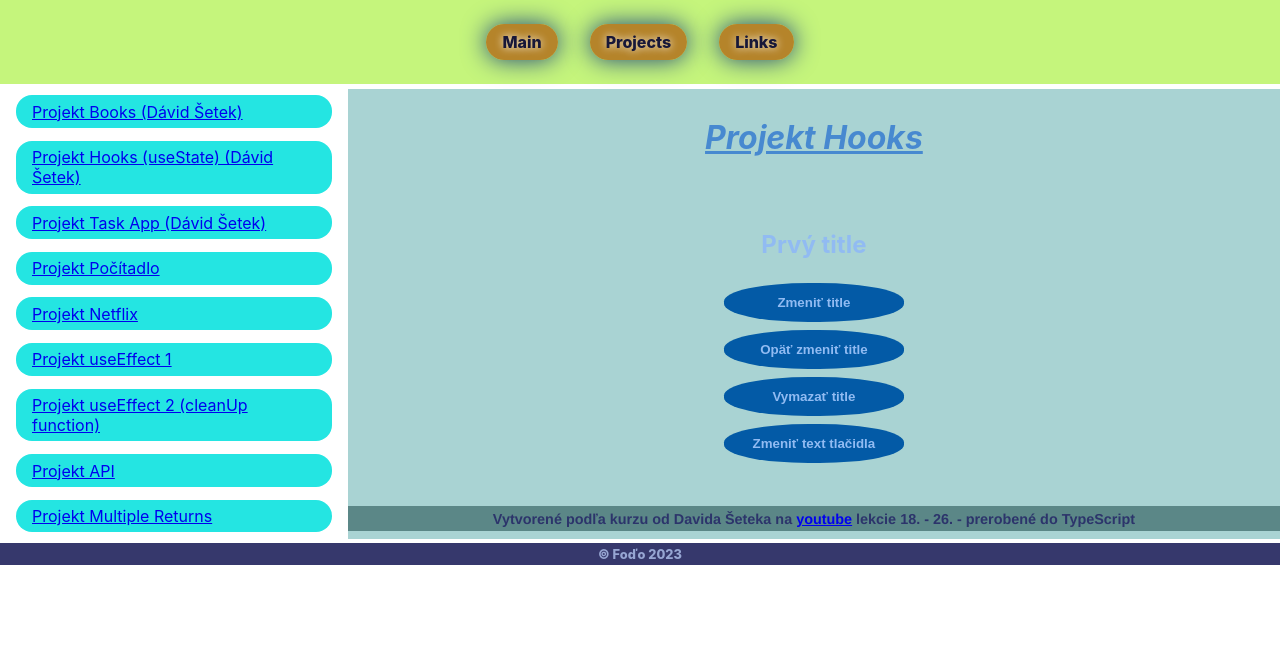
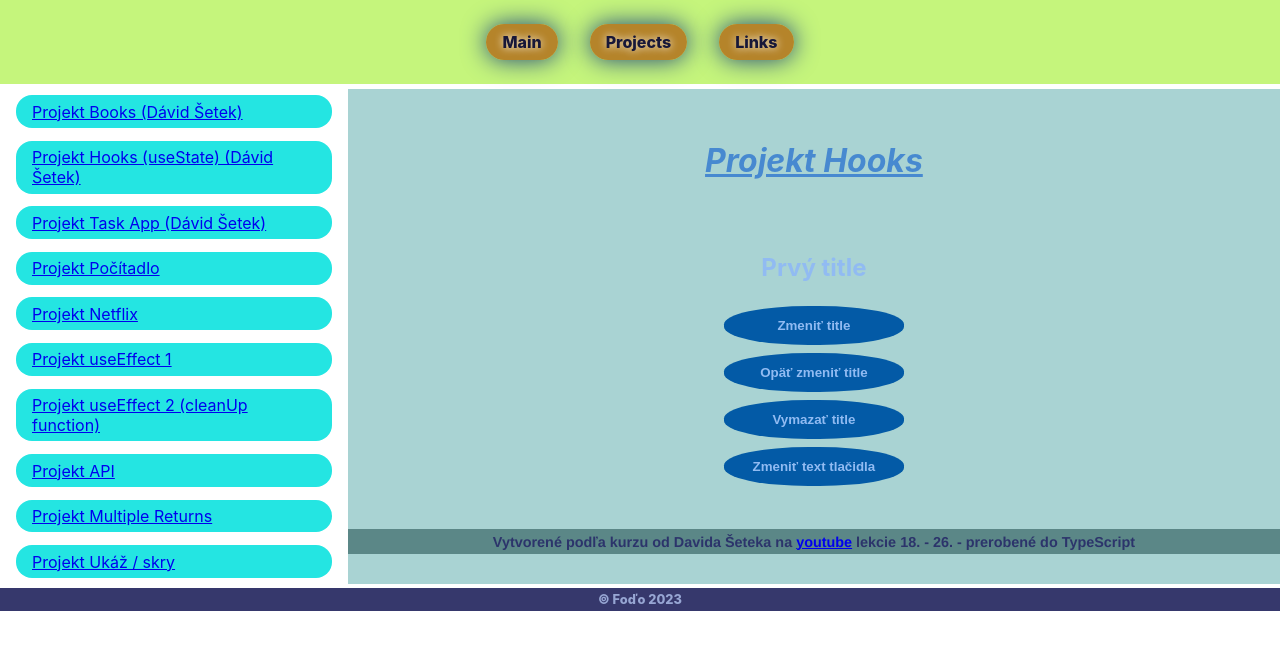
Before and after one commit to FodoFofo/Ucenie, a React (Create React App) app: page /setekHooks in a window 1280 px wide. Shown: the top 650 px of the page. Built offline with nearby package versions, Linux system fonts and the light colour scheme; the HTML template or start-up script is replaced by a standard one.

Commit message:
Doplnenie projektu ukáž_skry

```diff
--- a/src/App.tsx
+++ b/src/App.tsx
@@ -20,6 +20,7 @@ import AppUseEffect1 from "./components/Setek/AppUseEffect/AppUseEffect1";
 import AppUseEffect2 from "./components/Setek/AppUseEffect/AppUseEffect2";
 import AppApi from "./components/Setek/AppAPI/AppApi";
 import AppMultipleReturns from "./components/Setek/AppMultipleReturns/AppMultipleReturns";
+import AppShowHide from "./components/Setek/AppShowHide/AppShowHide";
 
 const App = () => {
   return (
@@ -140,6 +141,18 @@ const App = () => {
               </Project>
             }
           />
+          <Route
+            path="/setekAppShowHide"
+            element={
+              <Project
+                title="Projekt Ukáž / skry"
+                link="https://www.youtube.com/watch?v=RdDzoVJOxX4&list=PLQ8x_VWW6Akua8I5spV8nHIWlG6_tX6dx"
+                lessons="80. - 81."
+              >
+                <AppShowHide />
+              </Project>
+            }
+          />
         </Routes>
       </main>
 
--- a/src/components/Aside.tsx
+++ b/src/components/Aside.tsx
@@ -33,6 +33,9 @@ const Aside = () => {
       <NavLink className="project-link" to="/setekAppMultipleReturns">
         Projekt Multiple Returns
       </NavLink>
+      <NavLink className="project-link" to="/setekAppShowHide">
+      Projekt Ukáž / skry
+      </NavLink>
     </div>
   );
 };
--- /dev/null
+++ b/src/components/Setek/AppShowHide/AppShowHide.tsx
@@ -0,0 +1,17 @@
+import { useState } from "react";
+
+// komponenty
+import Book from "./Book";
+
+const AppShowHide = () => {
+  const [show, setShow] = useState(true);
+
+  return (
+    <div>
+      <button onClick={() => setShow(!show)}>Ukáž / Skry</button>
+      {show && <Book />}
+    </div>
+  );
+};
+
+export default AppShowHide;
--- /dev/null
+++ b/src/components/Setek/AppShowHide/Book.tsx
@@ -0,0 +1,8 @@
+
+const Book = () => {
+  return (
+    <h1>Harry Potter</h1>
+  )
+}
+
+export default Book
```
